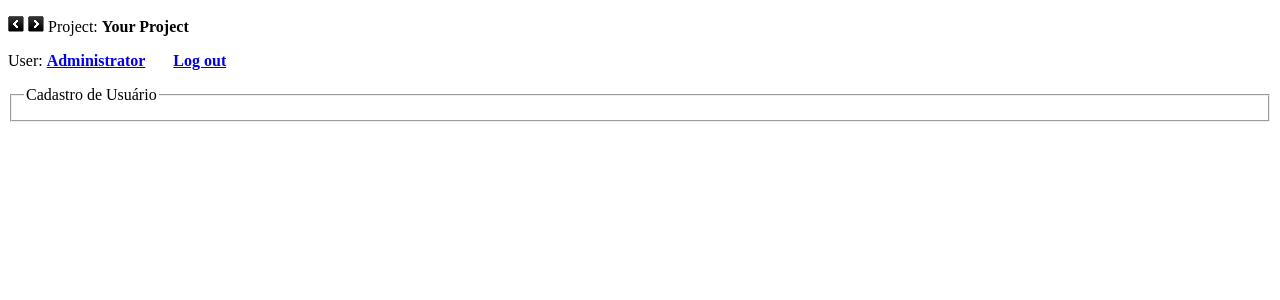
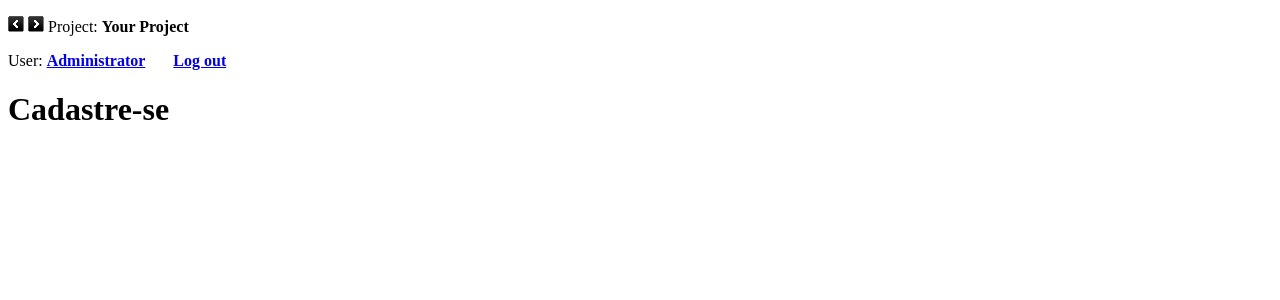
Before and after one commit to otaviosalomao/syscholar, a CakePHP app: the page made by app/views/users/cadastrar.ctp in a window 1280 px wide. Shown: the top 300 px of the page. Run offline with PHP 8.4 and a stand-in for CakePHP, Linux system fonts and the light colour scheme; the template is opened without the code that fills it, so the values that code supplies are empty; some libraries are stand-ins or nearby versions.

Commit message:
trocando fieldset por h1 para destacar o titulo da pagina

```diff
--- a/app/views/users/cadastrar.ctp
+++ b/app/views/users/cadastrar.ctp
@@ -1,5 +1,5 @@
 <div class="cadastrar">
-    <fieldset><legend>Cadastro de Usuário</legend>
+    <h1>Cadastre-se</h1>
         <?= $form->create("User", array("action" => "cadastrar", 'class' => 'form')); ?>
         <?= $form->input('nome', array('value' => '', 'class'=>'input-text')); ?>
         <?= $form->input('email', array('value' => '', 'class'=>'input-text')); ?>
@@ -10,5 +10,5 @@
         <?= $form->input('senha', array('value' => '', 'type' => 'password', 'class'=>'input-text')); ?>
         <?= $form->input('confirmar_senha', array('value' => '', 'type' => 'password', 'class'=>'input-text')); ?>
         <?= $form->end("Entrar"); ?>
-    </fieldset>
+
 </div>
```
